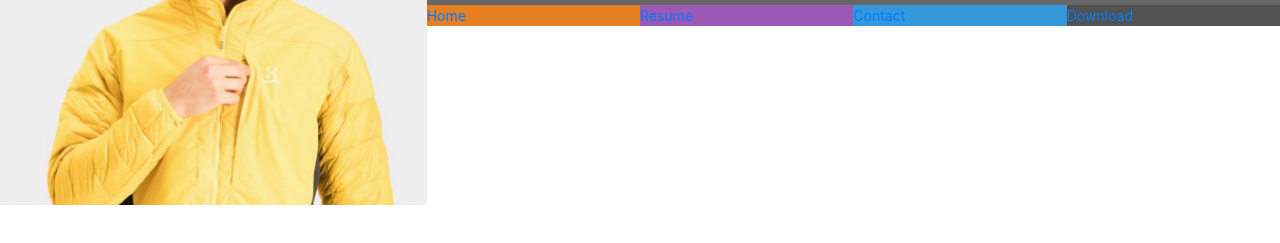
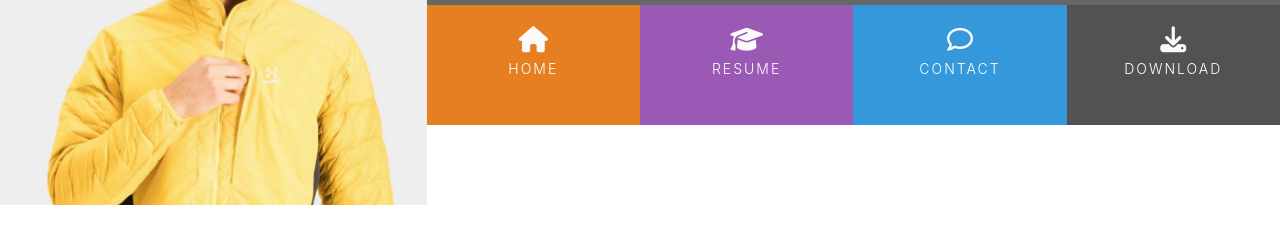
Before and after one commit to Mustafanaji0413/cv-project, a plain HTML site: page index.html in a window 1280 px wide. Shown: the part 155-398 px from the top of the page. Drawn offline with nearby package versions, Linux system fonts and the light colour scheme.

Commit message:
Add icons to navlist and style them

```diff
--- a/assets/css/style.css
+++ b/assets/css/style.css
@@ -71,3 +71,34 @@ header {
     font-size: 14px;
     padding: 0;
 }
+
+.menuitem {
+    height: 120px;
+    text-align: center;
+    padding: 0;
+}
+
+.menuitem a {
+    width: 100%;
+    text-decoration: none;
+    color: white;
+    height: 120px;
+}
+
+.menuitem a i {
+    padding-top: 22px;
+    display: block;
+    color: #fafafa;
+    font-size: 26px;
+}
+
+.menuitem span {
+    display: block;
+    width: 100%;
+    padding-top: 5px;
+    text-align: center;
+    text-transform: uppercase;
+    font-size: 14px;
+    font-weight: 300;
+    letter-spacing: 2px;
+}
--- a/index.html
+++ b/index.html
@@ -25,17 +25,17 @@
                 <div class="row no-gutters">
                     <div class="col">
                         <ul id="nav" class="list-inline menucontainer">
-                            <li class="col-6 col-sm-3 ui-menu-color-home list-inline-item">
-                                <a href="#"><span>Home</span></a>
+                            <li class="col-6 col-sm-3 ui-menu-color-home list-inline-item menuitem">
+                                <a href="#"><i class="fa fa-home" aria-hidden="true"></i><span>Home</span></a>
                             </li>
-                            <li class="col-6 col-sm-3 ui-menu-color-resume list-inline-item">
-                                <a href="#"><span>Resume</span></a>
+                            <li class="col-6 col-sm-3 ui-menu-color-resume list-inline-item menuitem">
+                                <a href="#"><i class="fa fa-graduation-cap" aria-hidden="true"></i><span>Resume</span></a>
                             </li>
-                            <li class="col-6 col-sm-3 ui-menu-color-contact list-inline-item">
-                                <a href="#"><span>Contact</span></a>
+                            <li class="col-6 col-sm-3 ui-menu-color-contact list-inline-item menuitem">
+                                <a href="#"><i class="fa fa-comment-o" aria-hidden="true"></i><span>Contact</span></a>
                             </li>
-                            <li class="col-6 col-sm-3 ui-menu-color-download list-inline-item">
-                                <a href="#"><span>Download</span></a>
+                            <li class="col-6 col-sm-3 ui-menu-color-download list-inline-item menuitem">
+                                <a href="#"><i class="fa fa-download" aria-hidden="true"></i><span>Download</span></a>
                             </li>
                         </ul>
                     </div>
```
